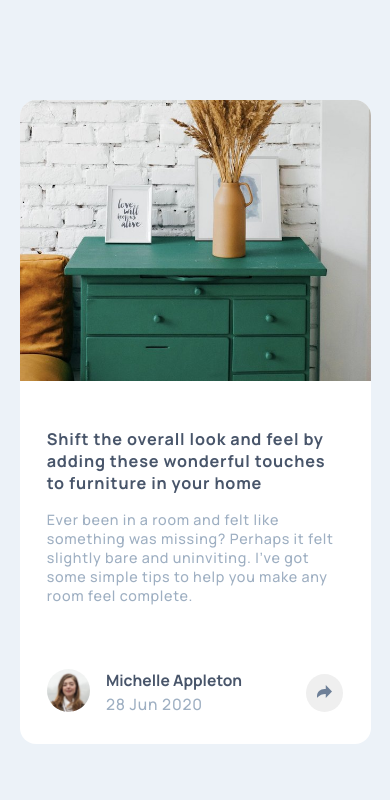
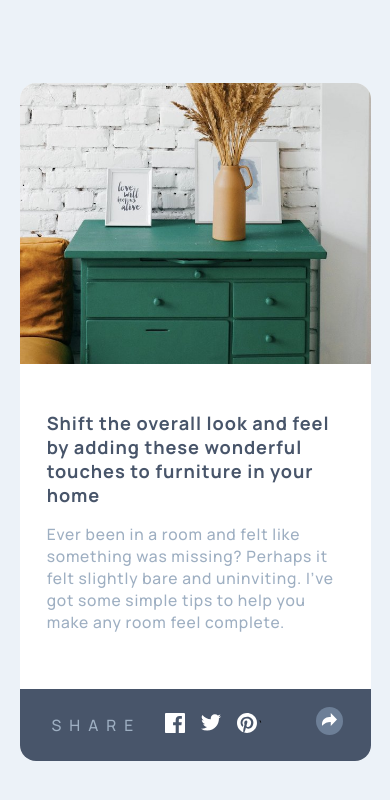
Before and after one commit to Tink3rball3r/article-preview-component-master, a plain HTML site: page index.html in a window 390 px wide. Both pictures are taken after a click on the button 324 px from the left and 692 px from the top of the page. Drawn offline with Linux system fonts and the light colour scheme.

Commit message:
js and share menu complete for mobile

```diff
--- a/index.html
+++ b/index.html
@@ -25,7 +25,7 @@
         <img class="card__auther__image" src="/images/avatar-michelle.jpg" alt="">
         <h2 class="card__auther__name">Michelle Appleton</h2>
         <p class="card__auther__date">28 Jun 2020</p>
-        <button class="card__button">
+        <button class="card__button" id="share-btn">
           <svg xmlns="http://www.w3.org/2000/svg" width="15" height="13">
             <path fill="#6E8098"
               d="M15 6.495L8.766.014V3.88H7.441C3.33 3.88 0 7.039 0 10.936v2.049l.589-.612C2.59 10.294 5.422 9.11 8.39 9.11h.375v3.867L15 6.495z" />
@@ -33,7 +33,29 @@
         </button>
       </div>
     </div>
-    <div class="social__links"></div>
+    <div class="social__links hidden" id="social-links">
+      <p class="social__links-text">SHARE</p>
+      <ul class="social__links-list">
+        <li class="social__link">
+          <svg xmlns="http://www.w3.org/2000/svg" width="20" height="20">
+            <path fill="#FFF"
+              d="M18.896 0H1.104C.494 0 0 .494 0 1.104v17.793C0 19.506.494 20 1.104 20h9.58v-7.745H8.076V9.237h2.606V7.01c0-2.583 1.578-3.99 3.883-3.99 1.104 0 2.052.082 2.329.119v2.7h-1.598c-1.254 0-1.496.597-1.496 1.47v1.928h2.989l-.39 3.018h-2.6V20h5.098c.608 0 1.102-.494 1.102-1.104V1.104C20 .494 19.506 0 18.896 0z" />
+          </svg>
+        </li>
+        <li class="social__link">
+          <svg xmlns="http://www.w3.org/2000/svg" width="20" height="17">
+            <path fill="#FFF"
+              d="M20 2.172a8.192 8.192 0 01-2.357.646 4.11 4.11 0 001.804-2.27 8.22 8.22 0 01-2.605.996A4.096 4.096 0 0013.847.248c-2.65 0-4.596 2.472-3.998 5.037A11.648 11.648 0 011.392 1a4.109 4.109 0 001.27 5.478 4.086 4.086 0 01-1.858-.513c-.045 1.9 1.318 3.679 3.291 4.075a4.113 4.113 0 01-1.853.07 4.106 4.106 0 003.833 2.849A8.25 8.25 0 010 14.658a11.616 11.616 0 006.29 1.843c7.618 0 11.922-6.434 11.663-12.205A8.354 8.354 0 0020 2.172z" />
+          </svg>
+        </li>
+        <li class="social__link">
+          <svg xmlns="http://www.w3.org/2000/svg" width="20" height="20">
+            <path fill="#FFF"
+              d="M10 0C4.478 0 0 4.477 0 10c0 4.237 2.636 7.855 6.356 9.312-.088-.791-.167-2.005.035-2.868.182-.78 1.172-4.97 1.172-4.97s-.299-.6-.299-1.486c0-1.39.806-2.428 1.81-2.428.852 0 1.264.64 1.264 1.408 0 .858-.545 2.14-.828 3.33-.236.995.5 1.807 1.48 1.807 1.778 0 3.144-1.874 3.144-4.58 0-2.393-1.72-4.068-4.177-4.068-2.845 0-4.515 2.135-4.515 4.34 0 .859.331 1.781.745 2.281a.3.3 0 01.069.288l-.278 1.133c-.044.183-.145.223-.335.134-1.249-.581-2.03-2.407-2.03-3.874 0-3.154 2.292-6.052 6.608-6.052 3.469 0 6.165 2.473 6.165 5.776 0 3.447-2.173 6.22-5.19 6.22-1.013 0-1.965-.525-2.291-1.148l-.623 2.378c-.226.869-.835 1.958-1.244 2.621.937.29 1.931.446 2.962.446 5.522 0 10-4.477 10-10S15.522 0 10 0z" />
+          </svg>`
+        </li>
+      </ul>
+    </div>
 </body>
 
 </html>
--- a/script.js
+++ b/script.js
@@ -1 +1,9 @@
-console.log('You can do this!');
+const shareBtn = document.getElementById('share-btn');
+const socialLinks = document.getElementById('social-links');
+const shareArrow = document.querySelector('svg path');
+
+shareBtn.addEventListener('click', () => {
+	shareArrow.classList.toggle('open');
+	shareBtn.classList.toggle('open');
+	socialLinks.classList.toggle('hidden');
+});
--- a/scss/main.scss
+++ b/scss/main.scss
@@ -11,7 +11,7 @@
 }
 
 p {
-	font-size: 1.1em;
+	font-size: 1.2em;
 	letter-spacing: 0.05em;
 }
 body {
@@ -28,6 +28,7 @@ body {
 	max-width: 90%;
 	border-radius: 1rem;
 	background-color: $card-background-color;
+	position: relative;
 
 	.card__image {
 		width: 100%;
@@ -37,10 +38,10 @@ body {
 
 .card__content {
 	margin: 1rem 0 0 0;
-	padding: 1.7rem;
+	padding: 1.7rem 1.7rem 1rem 1.7rem;
 
 	&__heading {
-		font-size: 1.25em;
+		font-size: 1.4em;
 		font-weight: $heading-weight;
 		letter-spacing: 0.05em;
 		margin: 0 0 1rem 0;
@@ -53,7 +54,7 @@ body {
 	margin: 4rem 0 0 0;
 
 	&__image {
-		width: 2.7rem;
+		width: 3rem;
 		border-radius: 50%;
 		grid-area: 1/1/1/1;
 		margin: 0 1rem 0 0;
@@ -73,9 +74,49 @@ body {
 .card__button {
 	border-radius: 50%;
 	border: none;
-	padding: 0.7rem;
+	padding: 0.4rem;
 	justify-self: end;
 	align-self: center;
 	margin: 1.5rem 0 0 0;
 	grid-area: 1/3/1/3;
+	z-index: 40;
 }
+
+.card__button.open {
+	background-color: $button-active;
+}
+
+.card__button svg path.open {
+	fill: #fff;
+}
+
+.social__links.hidden {
+	display: none;
+}
+
+.social__links {
+	background-color: $heading-color;
+	display: flex;
+	justify-content: flex-start;
+	align-items: center;
+	position: absolute;
+	bottom: 0px;
+	left: 0;
+	right: 0;
+	padding: 1.5rem 2rem;
+	border-radius: 0 0 1rem 1rem;
+
+	.social__links-text {
+		letter-spacing: 0.5rem;
+		margin: 0 1rem 0 0;
+	}
+
+	.social__links-list {
+		display: flex;
+		align-items: center;
+	}
+
+	.social__link {
+		margin: 0 0.5rem;
+	}
+}
```
Also changed, not shown: CSS/main.css, 1 other file.
